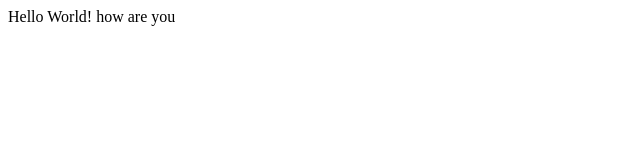
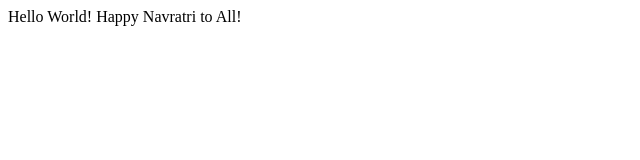
Before and after one commit to VKSingh03/demo-repo, a plain HTML site: page index.html in a window 1280 px wide. Shown: the full height of the page, 0-640 px from the left. Drawn offline with Linux system fonts and the light colour scheme.

Commit message:
Updated index file

```diff
--- a/index.html
+++ b/index.html
@@ -1 +1 @@
-<div>Hello World! how are you</div>
+<div>Hello World! Happy Navratri to All!</div>
```
